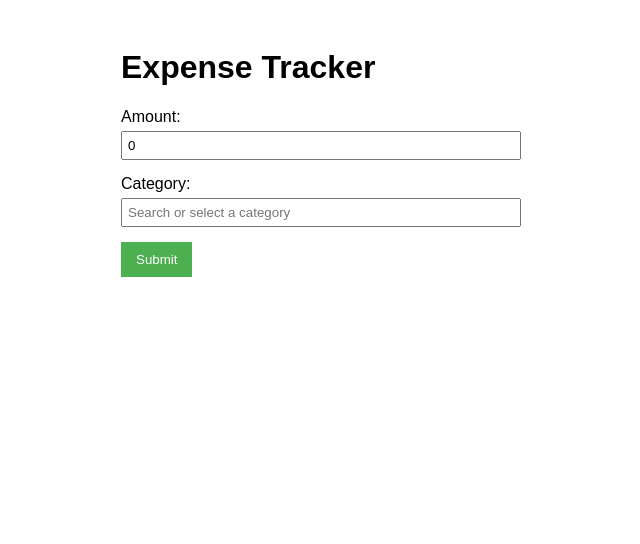
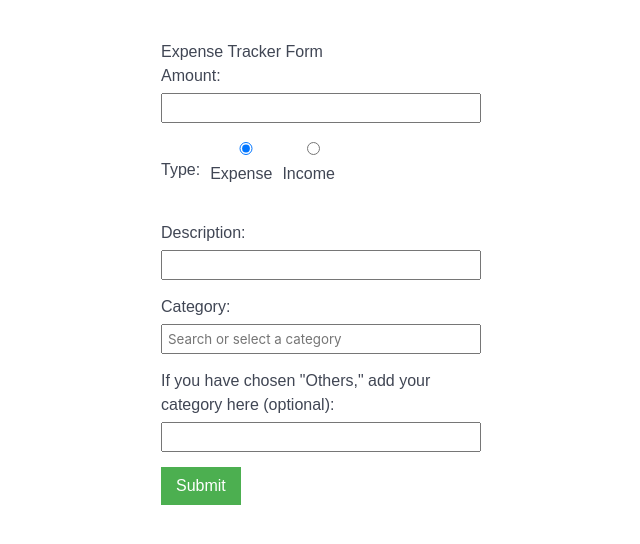
Before and after one commit to sibincbaby/fingerips-exp-test-data, a Vue app: page / in a window 1280 px wide. Shown: the top 544 px of the page, without its empty margins (319-959 px from the left). Built offline with nearby package versions, Linux system fonts and the light colour scheme.

Commit message:
fix: added sheet ingtration

```diff
--- a/public/index.html
+++ b/public/index.html
@@ -5,6 +5,7 @@
     <meta http-equiv="X-UA-Compatible" content="IE=edge">
     <meta name="viewport" content="width=device-width,initial-scale=1.0">
     <link rel="icon" href="<%= BASE_URL %>favicon.ico">
+    <link rel="stylesheet" href="https://cdn.jsdelivr.net/npm/bulma@1.0.1/css/bulma.min.css">
     <title><%= htmlWebpackPlugin.options.title %></title>
   </head>
   <body>
--- a/src/App.vue
+++ b/src/App.vue
@@ -1,61 +1,68 @@
 <template>
   <div id="app">
-    <h1>Expense Tracker</h1>
-
+    <h1>Expense Tracker Form</h1>
     <div>
       <label for="amount">Amount:</label>
-      <input v-model.number="amount" type="number" id="amount" step="0.01">
+      <input v-model.number="amount" type="number" id="amount">
     </div>
-
+    <div class="radio-group">
+      <label>Type:</label>
+      <div>
+        <input type="radio" id="expense" name="type" value="Expense" v-model="type">
+        <label for="expense">Expense</label>
+      </div>
+      <div>
+        <input type="radio" id="income" name="type" value="Income" v-model="type">
+        <label for="income">Income</label>
+      </div>
+    </div>
+    <div>
+      <label for="description">Description:</label>
+      <input v-model="description" type="text" id="description">
+    </div>
     <div>
       <label for="category">Category:</label>
       <div class="custom-select">
-        <input
-          v-model="searchQuery"
-          @focus="showOptions = true"
-          @blur="onBlur"
-          placeholder="Search or select a category"
-        >
+        <input v-model="searchQuery" @focus="showOptions = true" @blur="onBlur"
+          placeholder="Search or select a category">
         <ul v-if="showOptions">
-          <li
-            v-for="category in filteredCategories"
-            :key="category"
-            @mousedown="selectCategory(category)"
-          >
+          <li v-for="category in filteredCategories" :key="category" @mousedown="selectCategory(category)">
             {{ category }}
           </li>
         </ul>
       </div>
     </div>
+    <div>
+      <label for="remarks">If you have chosen "Others," add your category here (optional):</label>
+      <input v-model="remarks" type="text" id="remarks">
+    </div>
 
     <button @click="submitExpense">Submit</button>
-
-    <div v-if="submittedExpense">
-      <h2>Submitted Expense:</h2>
-      <p>Amount: ${{ submittedExpense.amount }}</p>
-      <p>Category: {{ submittedExpense.category }}</p>
-    </div>
   </div>
 </template>
 
 <script>
+import './styles/style.css';
 export default {
   data() {
     return {
-      amount: 0,
+      amount: "",
+      type: 'Expense', // Default to "Expense"
+      description: '',
       selectedCategory: '',
+      remarks: '',
       searchQuery: '',
       categories: ['Food', 'Transportation', 'Entertainment', 'Utilities', 'Shopping'],
       submittedExpense: null,
-      showOptions: false
-    }
+      showOptions: false,
+    };
   },
   computed: {
     filteredCategories() {
-      return this.categories.filter(category =>
+      return this.categories.filter((category) =>
         category.toLowerCase().includes(this.searchQuery.toLowerCase())
-      )
-    }
+      );
+    },
   },
   methods: {
     selectCategory(category) {
@@ -69,79 +76,41 @@ export default {
         this.showOptions = false;
       }, 200);
     },
-    submitExpense() {
-      if (this.amount && this.selectedCategory) {
-        this.submittedExpense = {
-          amount: this.amount,
-          category: this.selectedCategory
+    async submitExpense() {
+      const scriptUrl = 'https://script.google.com/macros/s/AKfycbypmkHlLa3gAO-6t7qJNNZJnV1Ix6nHAJeJLQW-N2ralzSA0qH4hirZCwhzVQxhP9bU/exec';
+      try {
+        const formData = new FormData();
+        formData.append('amount', this.amount);
+        formData.append('type', this.type);
+        formData.append('description', this.description);
+        formData.append('category', this.selectedCategory);
+        formData.append('remarks', this.remarks);
+        const response = await fetch(scriptUrl, {
+          method: 'POST',
+          body: formData,
+
+        });
+
+        if (response.ok) {
+          const result = await response.json();
+          console.log('Data sent successfully:', result);
+          // Optionally reset form fields or show success message
+          this.amount = '';
+          this.type = 'Expense'; // Reset to default
+          this.description = '';
+          this.selectedCategory = '';
+          this.remarks = '';
+          // Reset other form fields as needed
+        } else {
+          console.error('Failed to send data:', response.statusText);
+          // Handle error, e.g., show an error message to the user
         }
-        // Here you would typically send this data to a backend or store it
-        console.log('Submitted:', this.submittedExpense)
-      } else {
-        alert('Please enter both amount and category')
+      } catch (error) {
+        console.error('Error submitting form:', error);
+        // Handle error, e.g., show an error message to the user
       }
     }
-  }
-}
+
+  },
+};
 </script>
-
-<style scoped>
-#app {
-  font-family: Arial, sans-serif;
-  max-width: 400px;
-  margin: 0 auto;
-  padding: 20px;
-}
-
-div {
-  margin-bottom: 15px;
-}
-
-label {
-  display: block;
-  margin-bottom: 5px;
-}
-
-input {
-  width: 100%;
-  padding: 5px;
-  box-sizing: border-box;
-}
-
-.custom-select {
-  position: relative;
-}
-
-.custom-select ul {
-  position: absolute;
-  width: 100%;
-  max-height: 200px;
-  overflow-y: auto;
-  list-style-type: none;
-  padding: 0;
-  margin: 0;
-  border: 1px solid #ccc;
-  background-color: white;
-}
-
-.custom-select li {
-  padding: 5px;
-  cursor: pointer;
-}
-
-.custom-select li:hover {
-  background-color: #f0f0f0;
-}
-
-button {
-  background-color: #4CAF50;
-  color: white;
-  padding: 10px 15px;
-  border: none;
-  cursor: pointer;
-}
-
-button:hover {
-  background-color: #45a049;
-}
-</style>
--- /dev/null
+++ b/src/styles/style.css
@@ -0,0 +1,72 @@
+#app {
+    font-family: Arial, sans-serif;
+    max-width: 400px;
+    margin: 0 auto;
+    padding: 20px;
+  }
+
+  div {
+    margin-bottom: 15px;
+  }
+
+  label {
+    display: block;
+    margin-bottom: 5px;
+  }
+
+  input {
+    width: 100%;
+    padding: 5px;
+    box-sizing: border-box;
+  }
+
+  .custom-select {
+    position: relative;
+  }
+
+  .custom-select ul {
+    position: absolute;
+    width: 100%;
+    max-height: 200px;
+    overflow-y: auto;
+    list-style-type: none;
+    padding: 0;
+    margin: 0;
+    border: 1px solid #ccc;
+    background-color: white;
+  }
+
+  .custom-select li {
+    padding: 5px;
+    cursor: pointer;
+  }
+
+  .custom-select li:hover {
+    background-color: #f0f0f0;
+  }
+
+  button {
+    background-color: #4CAF50;
+    color: white;
+    padding: 10px 15px;
+    border: none;
+    cursor: pointer;
+  }
+
+  button:hover {
+    background-color: #45a049;
+  }
+
+  .radio-group {
+    display: flex;
+    flex-direction: row;
+    align-items: center;
+  }
+
+  .radio-group label {
+    margin-right: 10px;
+  }
+
+  .radio-group input[type="radio"] {
+    margin-right: 5px;
+  }
```
